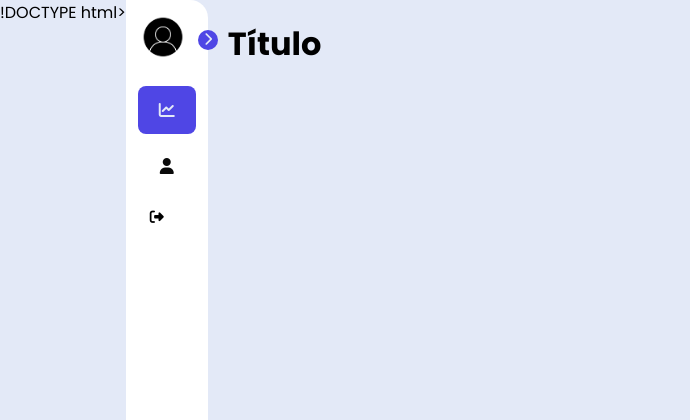
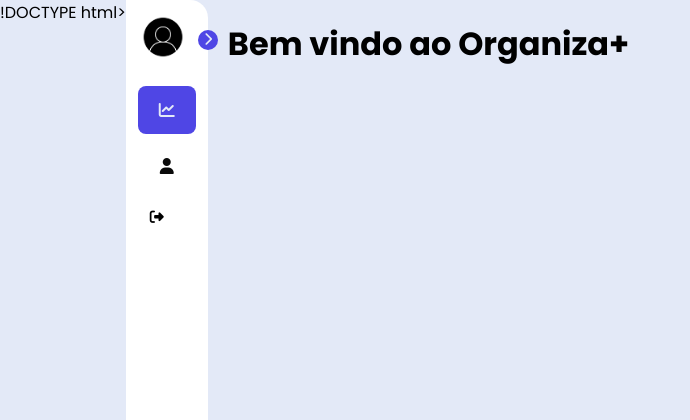
Before and after one commit to Isaque-Ayupe/projeto-FS, a Flask app: template projeto-FS-main/projeto-FS-main/projeto_flask_postgres_atualizado/templates/inicio.html in a window 1280 px wide. Shown: the top 420 px of the page, without its empty margins (0-690 px from the left). Run offline with Flask 3, Linux system fonts and the light colour scheme; the template is opened without the code that fills it, so the values that code supplies are empty; parts of the project's set-up code (start-up, migrations or seed data) failed here and were passed over.

Commit message:
Update inicio.html
explicação das rotas e edição do titulo

```diff
--- a/projeto-FS-main/projeto-FS-main/projeto_flask_postgres_atualizado/templates/inicio.html
+++ b/projeto-FS-main/projeto-FS-main/projeto_flask_postgres_atualizado/templates/inicio.html
@@ -3,7 +3,7 @@
 
 <head>
   <meta charset="UTF-8">
-  <title>Calendário - To-Do</title>
+  <title>inicio</title>
   <link rel="stylesheet" href="https://cdnjs.cloudflare.com/ajax/libs/font-awesome/6.7.2/css/all.min.css" integrity="sha512-Evv84Mr4kqVGRNSgIGL/F/aIDqQb7xQ2vcrdIwxfjThSH8CSR7PBEakCr51Ck+w+/U6swU2Im1vVX0SVk9ABhg==" crossorigin="anonymous" referrerpolicy="no-referrer" />
   <link rel="stylesheet" href="{{ url_for('static', filename='css/style.css') }}">
 </head>
@@ -42,6 +42,8 @@
           </a>
         </li>
 
+
+
         <!--botao de logout-->
         <form action="logout" method="post">
           <button id="logout_btn" type="submit">
@@ -60,7 +62,7 @@
   </nav>
 
   <main>
-    <h1>Título</h1>
+    <h1>Bem vindo ao Organiza+</h1>
   </main>
 
 
```
